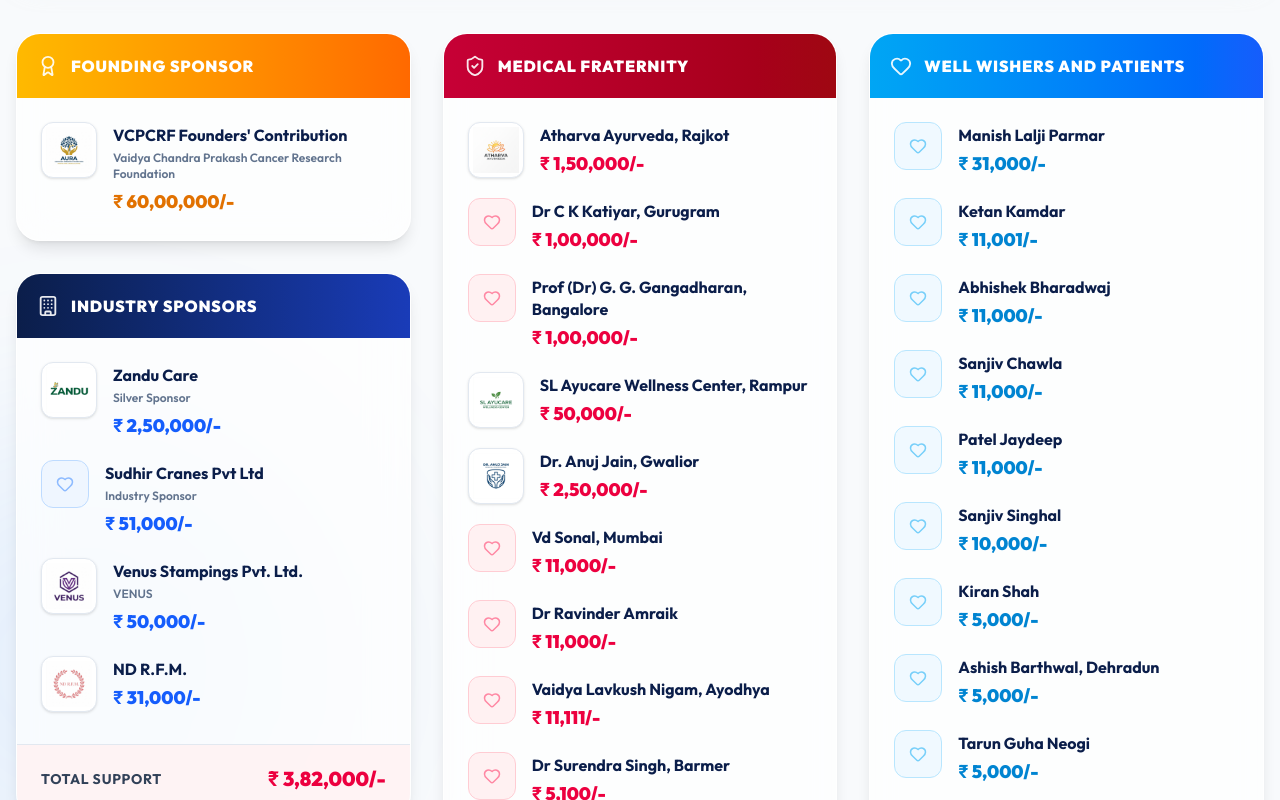
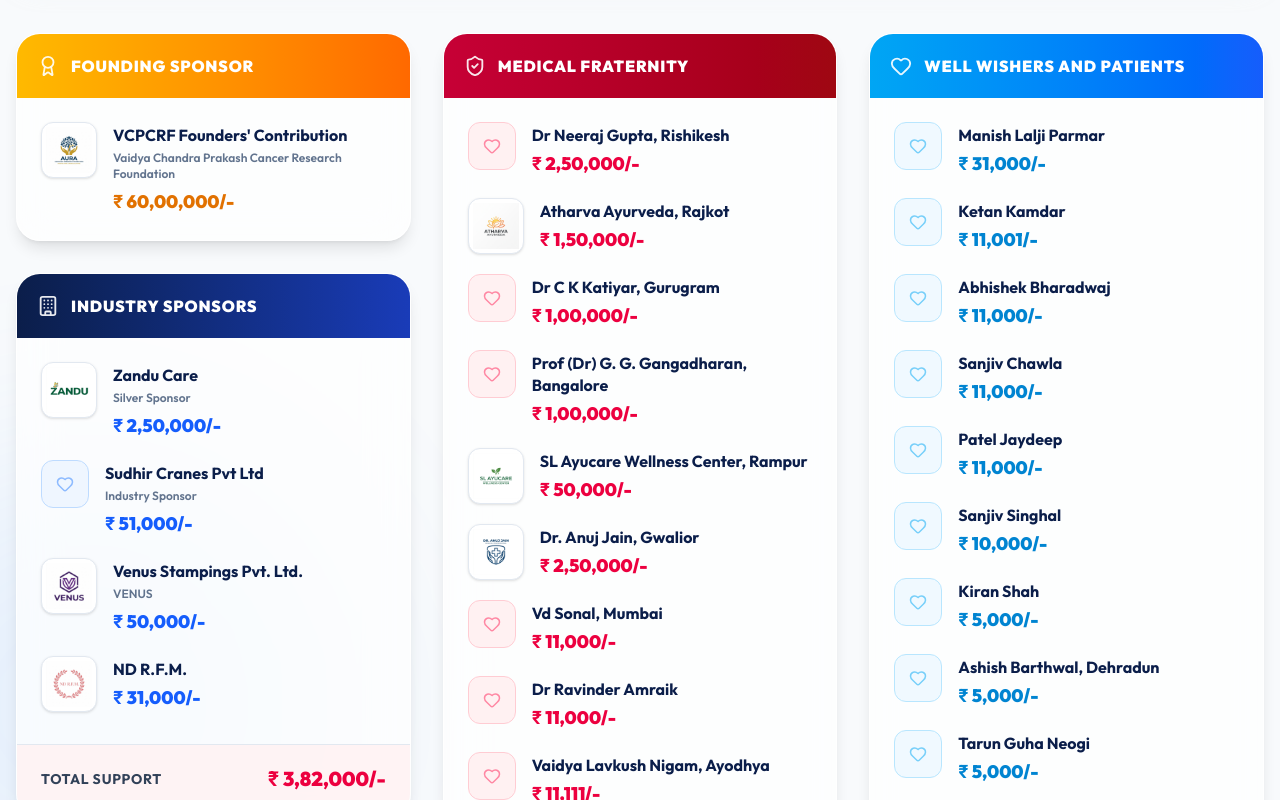
Before and after one commit to Iaak12/ipcilandingpage, a React (Vite) app in the folder frontend/: page / in a window 1280 px wide. Shown: the part 10220-11020 px from the top of the page. Built offline with nearby package versions, Linux system fonts and the light colour scheme.

Commit message:
Add Dr Neeraj Gupta to sponsors

```diff
--- a/frontend/src/SponsorsSection.jsx
+++ b/frontend/src/SponsorsSection.jsx
@@ -50,6 +50,7 @@
     icon: ShieldCheck,
     color: "rose",
     items: [
+      { name: "Dr Neeraj Gupta, Rishikesh", amount: 250000, subtitle: "" },
       { name: "Atharva Ayurveda, Rajkot", amount: 150000, subtitle: "", logo: "/logos/atharva.png" },
       { name: "Dr C K Katiyar, Gurugram", amount: 100000, subtitle: "" },
       { name: "Prof (Dr) G. G. Gangadharan, Bangalore", amount: 100000, subtitle: "" },
```
